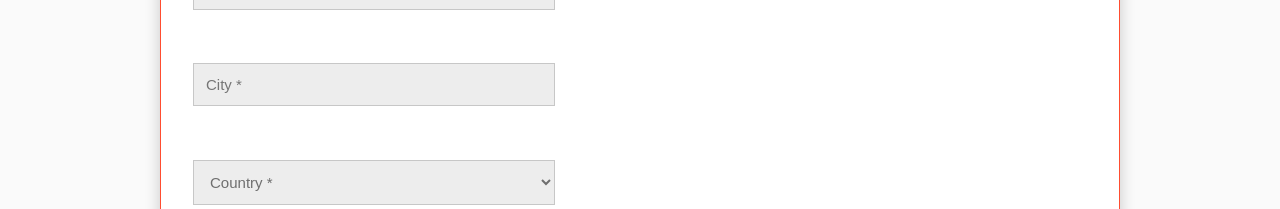
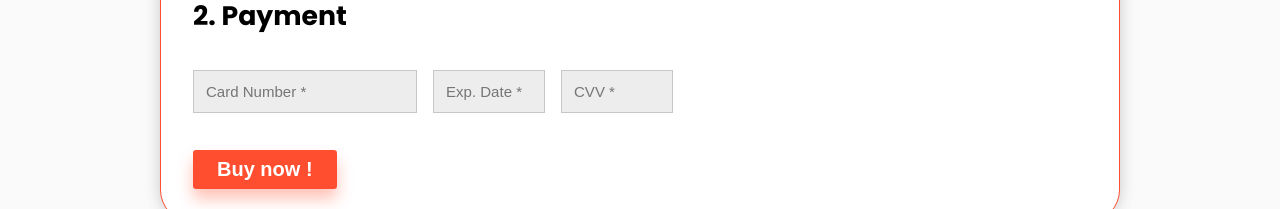
Before and after one commit to Lifad457/dunder-mifflin, a React (Vite) app: page /checkout in a window 1280 px wide. Shown: the part 743-952 px from the top of the page. Built offline with nearby package versions, Linux system fonts and the light colour scheme; no server answers.

Commit message:
Refactor checkout form layout and styles

```diff
--- a/src/pages/Checkout.jsx
+++ b/src/pages/Checkout.jsx
@@ -275,15 +275,12 @@ export default function Checkout() {
                             <input type="text" id="phone" placeholder="Phone *" required />
                         </form>
                         <h2>2. Payment</h2>
-                        <form>
-                            <label htmlFor="card-number">Card Number</label>
-                            <input type="text" id="card-number" required />
-                            <label htmlFor="expiry-date">Expiry Date</label>
-                            <input type="text" id="expiry-date" required />
-                            <label htmlFor="cvv">CVV</label>
-                            <input type="text" id="cvv" required />
-                            <button>Buy now !</button>
+                        <form className="card-info">
+                            <input type="text" id="card-number" required placeholder="Card Number *" />
+                            <input type="text" id="expiry-date" required placeholder="Exp. Date *" />
+                            <input type="text" id="cvv" required placeholder="CVV *" />
                         </form>
+                        <button>Buy now !</button>
                     </CheckoutLeftCol>
                     <CheckoutRightCol>
                         <h2>3. Order Summary</h2>
--- a/src/styles/checkout.css.js
+++ b/src/styles/checkout.css.js
@@ -26,6 +26,62 @@ export const CheckoutContainer = styled.div`
 export const CheckoutLeftCol = styled.div`
     form {
         display: grid;
+        max-width: 30rem;
+        grid-template-areas:
+            "email email phone"
+            "first-name first-name last-name"
+            "address address address"
+            "city city postal-code"
+            "country . .";
+
+        #email {
+            grid-area: email;
+        }
+        #first-name {
+            grid-area: first-name;
+        }
+        #last-name {
+            grid-area: last-name;
+        }
+        #address {
+            grid-area: address;
+        }
+        #city {
+            grid-area: city;
+        }
+        #postal-code {
+            grid-area: postal-code;
+        }
+        #country {
+            grid-area: country;
+        }
+        #phone {
+            grid-area: phone;
+        }
+        gap: 1rem;
+        margin-top: 2rem;
+
+        input {
+            width: 100%;
+            background: #EDEDED;
+            border: 1px solid #C7C7C7;
+            font-size: var(--fs-small);
+            padding: .75rem;
+            margin-bottom: 1rem;
+        }
+        select {
+            width: 107%;
+            background: #EDEDED;
+            border: 1px solid #C7C7C7;
+            font-size: var(--fs-small);
+            padding: .75rem;
+            margin-bottom: 2.5em;
+            color: #6F6F6F;
+        }
+    }
+
+    .card-info {
+        display: flex;
         gap: 1rem;
         margin-top: 2rem;
         input {
@@ -37,17 +93,16 @@ export const CheckoutLeftCol = styled.div`
             outline: none;
             margin-bottom: 2.5em;
         }
-        select {
-            width: 100%;
-            background: #EDEDED;
-            border: 1px solid #C7C7C7;
-            font-size: var(--fs-small);
-            padding: .75rem;
-            outline: none;
-            margin-bottom: 2.5em;
-            color: #6F6F6F;
+        #expiry-date {
+            min-width: 7rem;
+            max-width: 7rem;
+        }
+        #cvv {
+            min-width: 7rem;
+            max-width: 7rem;
         }
     }
+
     button {
         display: inline-block;
         padding: .5rem 1.5rem;
```
